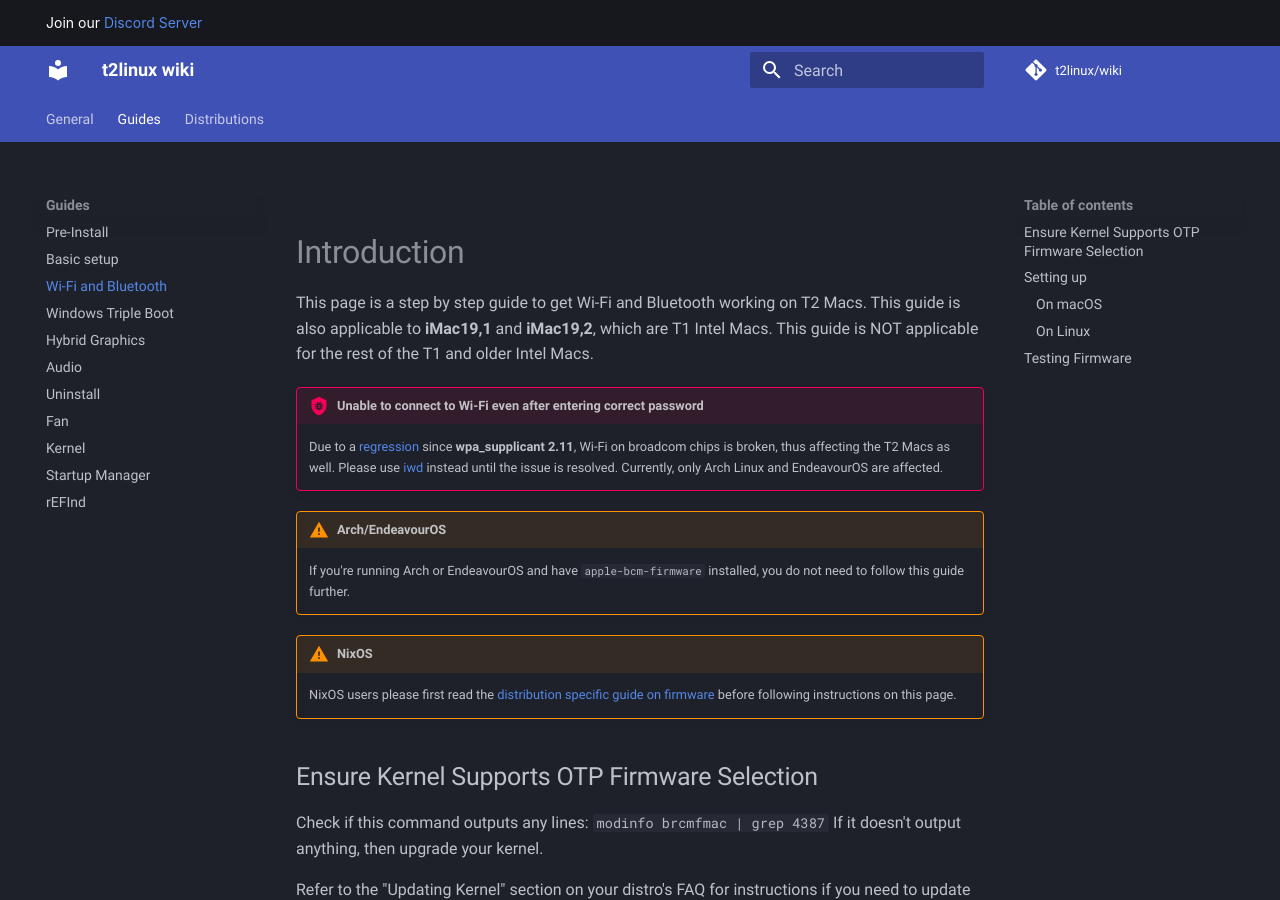
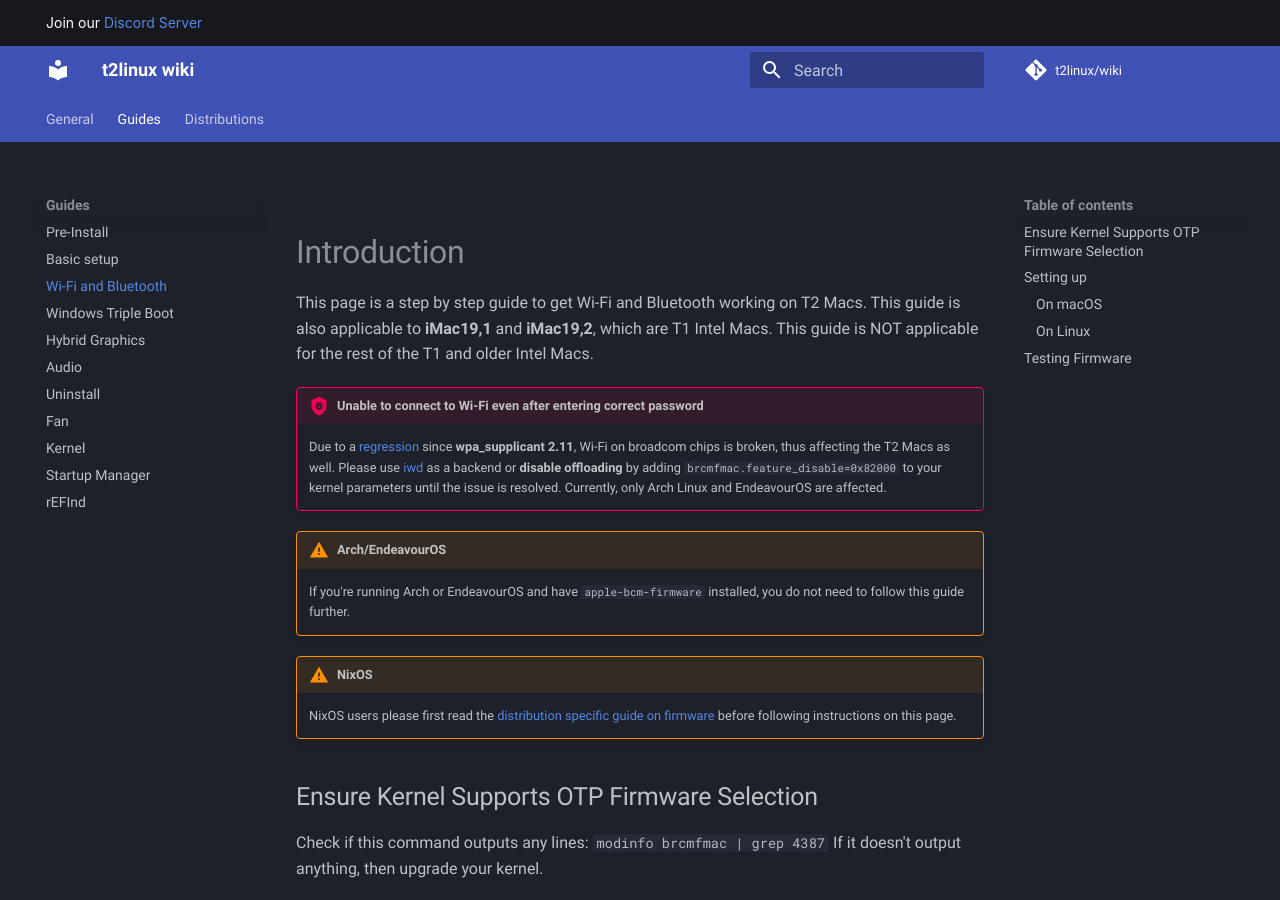
Before and after one commit to t2linux/wiki, an MkDocs documentation site: the page built from docs/guides/wifi-bluetooth.md, in a window 1280 px wide and 900 px high. Built offline with MkDocs 1.6.1 and Material for MkDocs 9.7.7, drawn with Linux system fonts in a browser that asks for light colours; comment, search, counter and statistics services are not loaded.

Commit message:
Wifi: Disable offloading to fix WiFi issue on Broadcom chips (#615)

```diff
--- a/docs/guides/wifi-bluetooth.md
+++ b/docs/guides/wifi-bluetooth.md
@@ -5,7 +5,7 @@
 This page is a step by step guide to get Wi-Fi and Bluetooth working on T2 Macs. This guide is also applicable to **iMac19,1** and **iMac19,2**, which are T1 Intel Macs. This guide is NOT applicable for the rest of the T1 and older Intel Macs.
 
 !!! Bug "Unable to connect to Wi-Fi even after entering correct password"
-    Due to a [regression](https://lists.infradead.org/pipermail/hostap/2024-August/042893.html) since **wpa_supplicant 2.11**, Wi-Fi on broadcom chips is broken, thus affecting the T2 Macs as well. Please use [iwd](https://wiki.archlinux.org/title/NetworkManager#Using_iwd_as_the_Wi-Fi_backend) instead until the issue is resolved. Currently, only Arch Linux and EndeavourOS are affected.
+    Due to a [regression](https://lists.infradead.org/pipermail/hostap/2024-August/042893.html) since **wpa_supplicant 2.11**, Wi-Fi on broadcom chips is broken, thus affecting the T2 Macs as well. Please use [iwd](https://wiki.archlinux.org/title/NetworkManager#Using_iwd_as_the_Wi-Fi_backend) as a backend or **disable offloading** by adding `brcmfmac.feature_disable=0x82000` to your kernel parameters until the issue is resolved. Currently, only Arch Linux and EndeavourOS are affected.
 
 !!! Warning "Arch/EndeavourOS"
     If you're running Arch or EndeavourOS and have `apple-bcm-firmware` installed, you do not need to follow this guide further.
```
